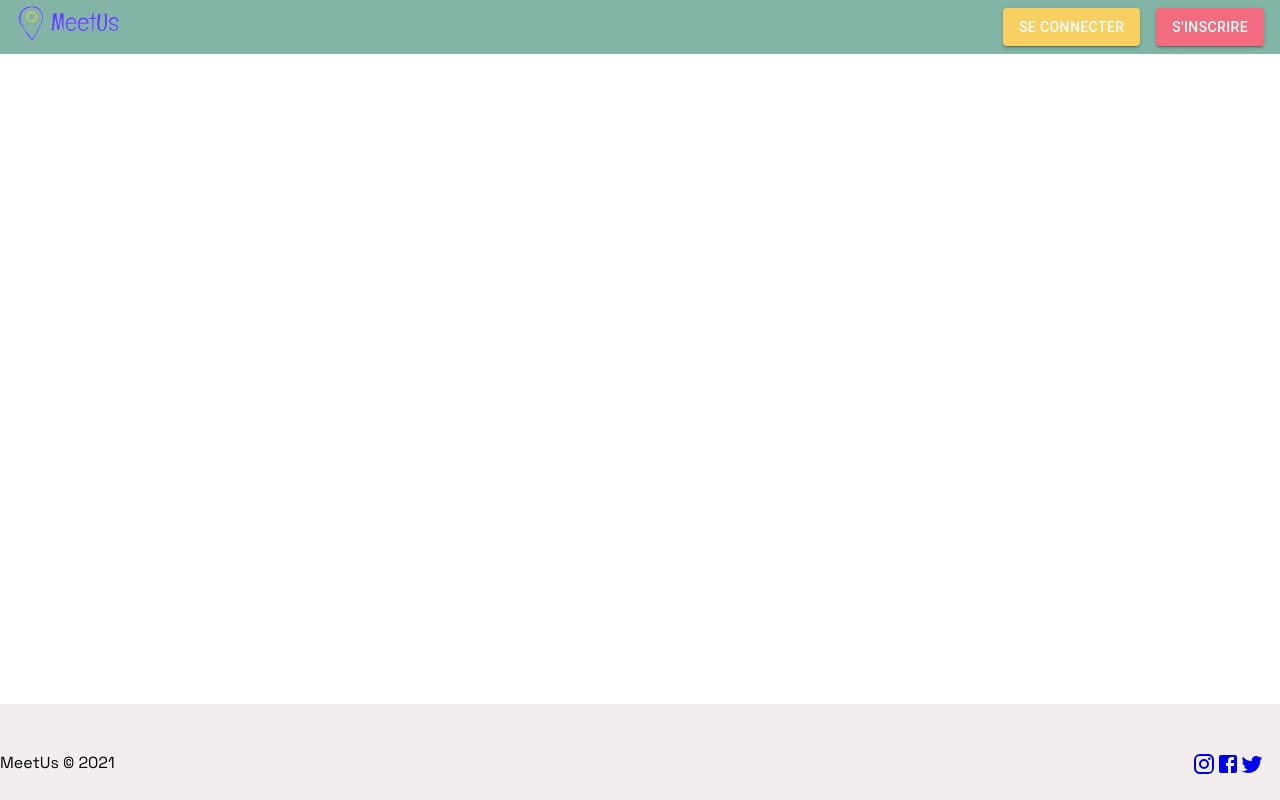
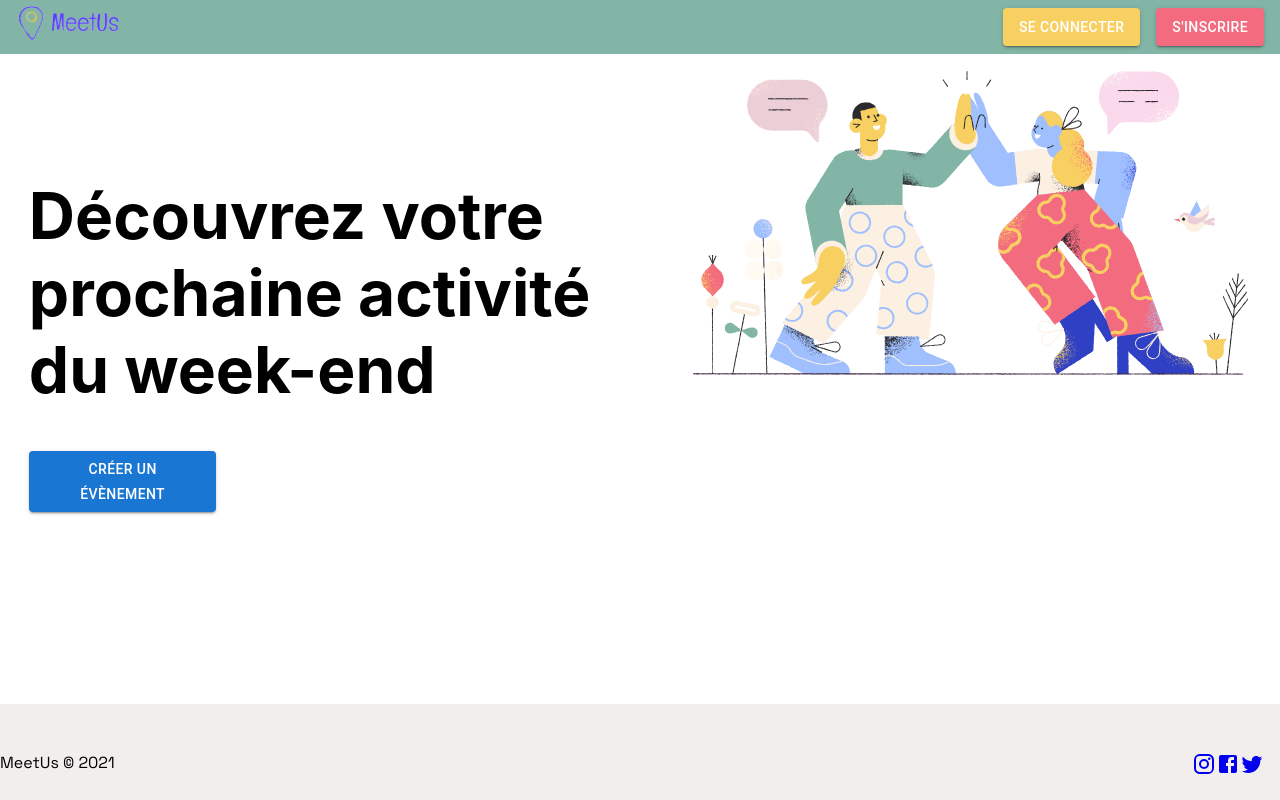
Before and after one commit to GeraldineBB/meetus-front, a React (Create React App) app: page / in a window 1280 px wide. Built offline with nearby package versions, Linux system fonts and the light colour scheme.

Commit message:
wip : add component slogan in app

```diff
--- a/src/components/App/App.tsx
+++ b/src/components/App/App.tsx
@@ -13,6 +13,7 @@ function App() {
     <Router>
     <div className="App">
       <Header />
+      <Slogan />
       <Footer />
     </div>
     </Router>
--- a/src/components/Slogan/styles.scss
+++ b/src/components/Slogan/styles.scss
@@ -17,6 +17,7 @@
 
         &__button{
         width: 30%;
+        background-color: #3040C4;
         }
 
     }
@@ -27,6 +28,14 @@
 
     @media only screen and (min-device-width : 320px) and (max-device-width : 480px) {
 
+        .slogan{
+
+            &__text{
+                font-size: 1.5rem;
+            }
+
+
+        }
     }
 
 
```
